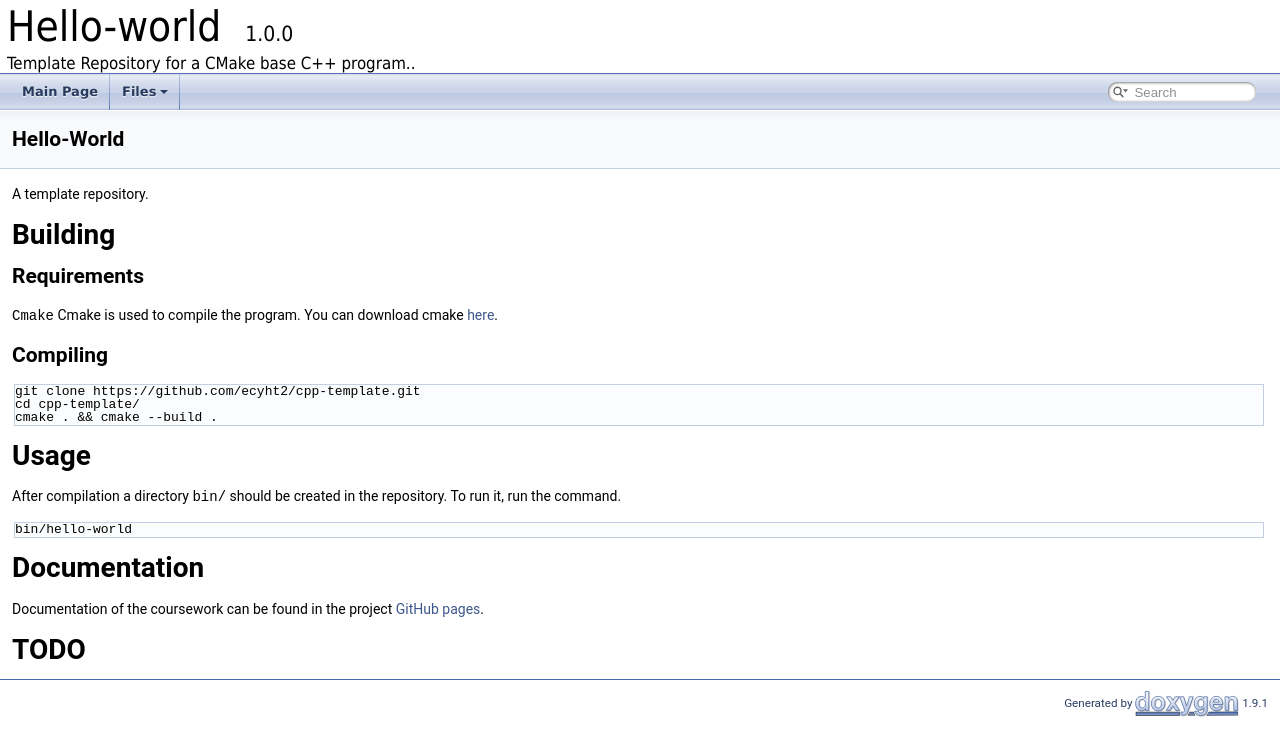
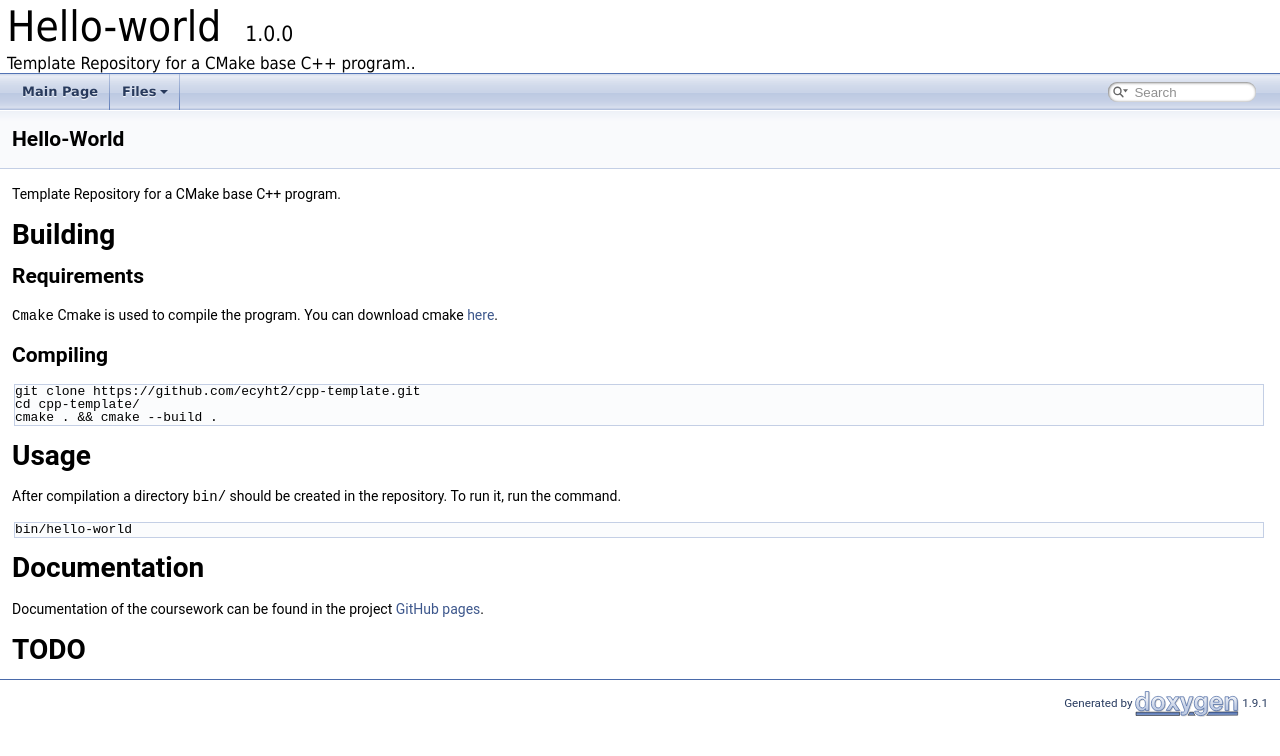
Before and after one commit to ecyht2/cpp-template, a plain HTML site: page index.html in a window 1280 px wide. Drawn offline with Linux system fonts and the light colour scheme.

Commit message:
deploy: 8b09a2ed926a108b756306f03ddc925aa1654b12

```diff
--- a/index.html
+++ b/index.html
@@ -67,7 +67,7 @@ $(function() {
 <div class="title">Hello-World </div>  </div>
 </div><!--header-->
 <div class="contents">
-<div class="textblock"><p><a class="anchor" id="md_README"></a>A template repository.</p>
+<div class="textblock"><p><a class="anchor" id="md_README"></a>Template Repository for a CMake base C++ program.</p>
 <h1><a class="anchor" id="autotoc_md1"></a>
 Building</h1>
 <h2><a class="anchor" id="autotoc_md2"></a>
```
